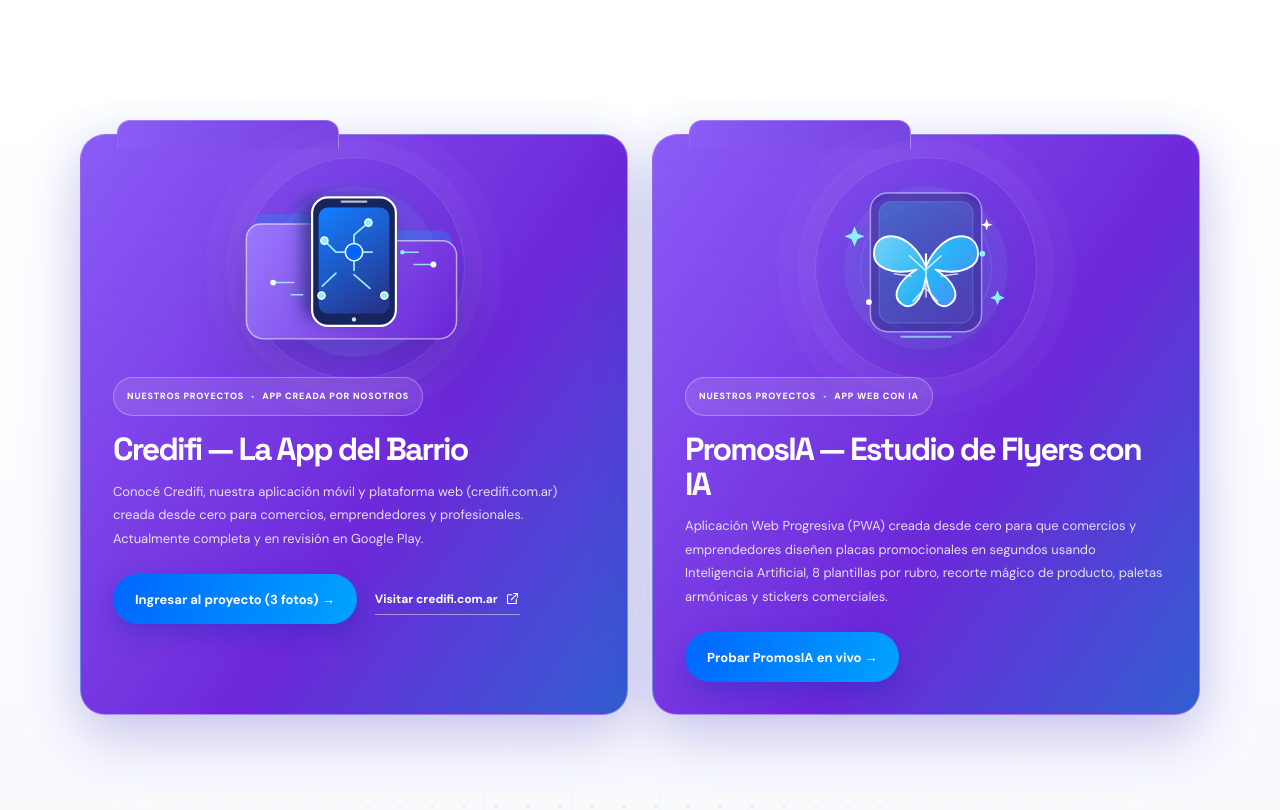
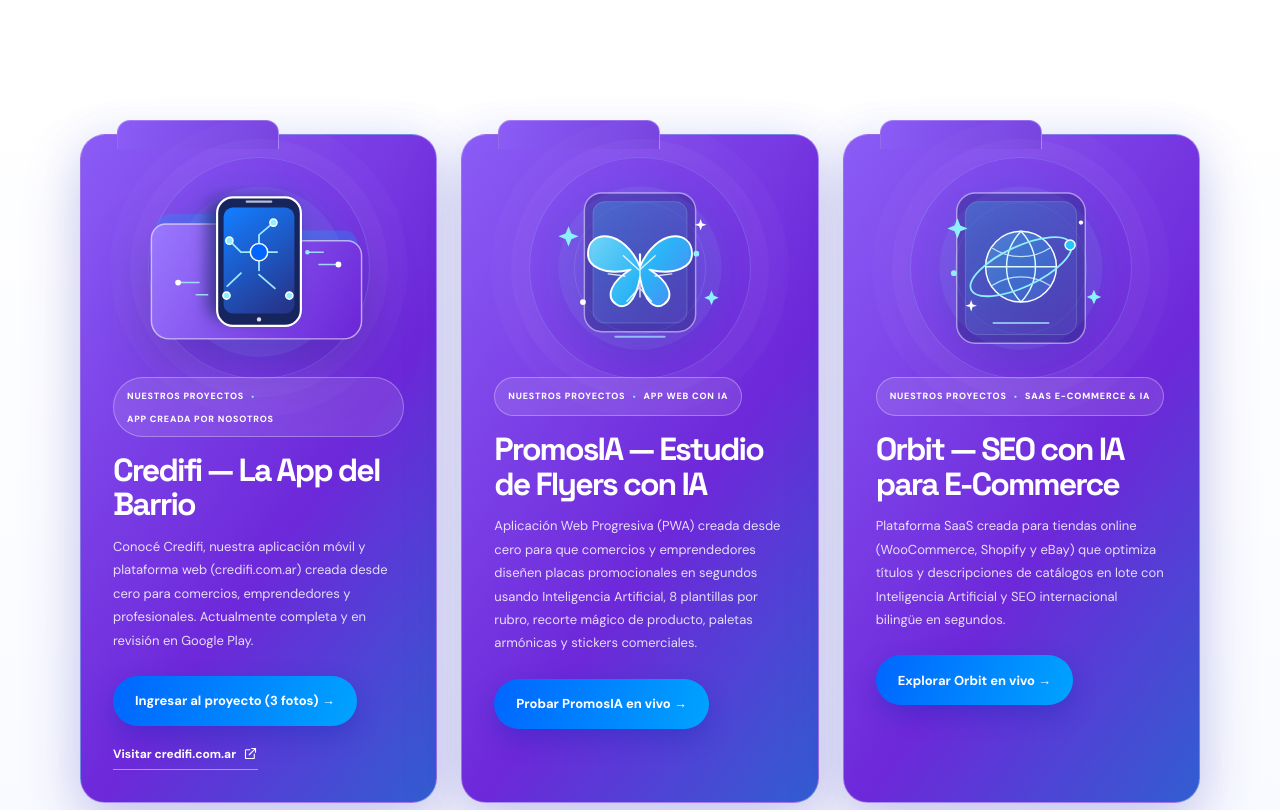
Before and after one commit to ivanabelen48/codigo-creativo-studio-web, a plain HTML site: page index.html in a window 1280 px wide. Shown: the part 1320-2130 px from the top of the page. Drawn offline with Linux system fonts and the light colour scheme.

Commit message:
Suma Orbit a la seccion Nuestros Proyectos
Co-authored-by: Copilot <223556219+Copilot@users.noreply.github.com>

```diff
--- a/index.html
+++ b/index.html
@@ -205,6 +205,47 @@
                 </svg>
               </div>
             </article>
+            <article class="featured-showcase featured-showcase-orbit reveal">
+              <div class="featured-copy">
+                <span class="featured-status">NUESTROS PROYECTOS <span aria-hidden="true">·</span> SAAS E-COMMERCE &amp; IA</span>
+                <h2>Orbit — SEO con IA para E-Commerce</h2>
+                <p>Plataforma SaaS creada para tiendas online (WooCommerce, Shopify y eBay) que optimiza títulos y descripciones de catálogos en lote con Inteligencia Artificial y SEO internacional bilingüe en segundos.</p>
+                <div class="featured-actions">
+                  <a class="button button-promosia" href="https://orbita-seo-app.vercel.app/" target="_blank" rel="noopener">
+                    Explorar Orbit en vivo →
+                  </a>
+                </div>
+              </div>
+              <div class="featured-visual" aria-hidden="true">
+                <svg class="featured-orbit-art" viewBox="0 0 360 280" fill="none">
+                  <defs>
+                    <linearGradient id="orbit-globe" x1="107" y1="66" x2="252" y2="213" gradientUnits="userSpaceOnUse">
+                      <stop stop-color="#8CF0FF"/>
+                      <stop offset=".52" stop-color="#25C5FF"/>
+                      <stop offset="1" stop-color="#6578FF"/>
+                    </linearGradient>
+                    <linearGradient id="orbit-card" x1="93" y1="40" x2="271" y2="235" gradientUnits="userSpaceOnUse">
+                      <stop stop-color="#29D7FF" stop-opacity=".25"/>
+                      <stop offset="1" stop-color="#8970FF" stop-opacity=".1"/>
+                    </linearGradient>
+                  </defs>
+                  <circle cx="180" cy="140" r="113" fill="#B2F6FF" fill-opacity=".07"/>
+                  <circle cx="180" cy="140" r="91" stroke="#B6E9FF" stroke-opacity=".18"/>
+                  <rect x="91" y="36" width="178" height="208" rx="26" fill="#101D63" fill-opacity=".34" stroke="white" stroke-opacity=".48" stroke-width="2"/>
+                  <rect x="103" y="48" width="154" height="184" rx="18" fill="url(#orbit-card)" stroke="#B7F6FF" stroke-opacity=".28"/>
+                  <circle cx="180" cy="138" r="49" fill="url(#orbit-globe)" fill-opacity=".25" stroke="white" stroke-width="2"/>
+                  <path d="M131 138h98M180 89c13 14 20 31 20 49s-7 35-20 49c-13-14-20-31-20-49s7-35 20-49Z" stroke="#DDFBFF" stroke-width="2"/>
+                  <path d="M140 112c12 8 26 12 40 12s28-4 40-12m-80 52c12-8 26-12 40-12s28 4 40 12" stroke="#DDFBFF" stroke-opacity=".8" stroke-width="1.7"/>
+                  <ellipse cx="180" cy="138" rx="76" ry="28" transform="rotate(-25 180 138)" stroke="#8CF0FF" stroke-width="2.5"/>
+                  <circle cx="248" cy="108" r="7" fill="#25C5FF" stroke="white" stroke-width="2"/>
+                  <path d="m92 71 4 10 10 4-10 4-4 10-4-10-10-4 10-4 4-10Zm189 99 3 7 7 3-7 3-3 7-3-7-7-3 7-3 3-7Z" fill="#8CF0FF"/>
+                  <path d="m111 184 2 6 6 2-6 2-2 6-2-6-6-2 6-2 2-6Z" fill="white"/>
+                  <circle cx="263" cy="77" r="3" fill="white"/>
+                  <circle cx="87" cy="147" r="4" fill="#8CF0FF"/>
+                  <path d="M142 216h76" stroke="#A8F0FF" stroke-opacity=".68" stroke-width="3" stroke-linecap="round"/>
+                </svg>
+              </div>
+            </article>
           </div>
         </div>
       </section>
--- a/styles.css
+++ b/styles.css
@@ -113,7 +113,7 @@ img, svg { display: block; }
 .service-card:hover .service-arrow { transform: translate(2px, -2px); color: var(--blue); }
 
 .featured-product { padding: 76px 0; background: linear-gradient(180deg, #fff, #f8faff); }
-.featured-products-grid { display: grid; grid-template-columns: repeat(2, minmax(0, 1fr)); align-items: stretch; gap: 24px; margin-top: 15px; }
+.featured-products-grid { display: grid; grid-template-columns: repeat(3, minmax(0, 1fr)); align-items: stretch; gap: 24px; margin-top: 15px; }
 .featured-showcase { position: relative; isolation: isolate; display: grid; grid-template-columns: 1fr; align-content: start; gap: 0; margin: 0; padding: clamp(22px, 2.5vw, 32px); border: 1px solid rgb(255 255 255 / 30%); border-radius: 25px; background: linear-gradient(125deg, #8b5cf6 0%, #6d28d9 59%, #315ed1 100%); box-shadow: 0 24px 58px rgb(76 49 174 / 23%), 0 0 42px rgb(0 102 255 / 9%); color: #fff; }
 .featured-showcase::before { position: absolute; z-index: -1; top: -15px; left: 36px; width: min(220px, 45%); height: 28px; border: 1px solid rgb(255 255 255 / 23%); border-bottom: 0; border-radius: 13px 13px 0 0; background: linear-gradient(100deg, #8b5cf6, #7540df); content: ""; }
 .featured-copy { position: relative; z-index: 1; }
@@ -131,7 +131,7 @@ img, svg { display: block; }
 .featured-product-link:hover, .featured-product-link:focus-visible { border-color: #8cf0ff; color: #8cf0ff; }
 .featured-visual { position: relative; order: -1; min-height: 190px; display: grid; place-items: center; margin-bottom: 8px; }
 .featured-visual::before { position: absolute; width: min(80%, 220px); aspect-ratio: 1; border: 1px solid rgb(167 224 255 / 20%); border-radius: 50%; background: radial-gradient(circle, rgb(0 163 255 / 18%), transparent 68%); box-shadow: 0 0 0 18px rgb(255 255 255 / 3%), 0 0 0 38px rgb(255 255 255 / 2%); content: ""; }
-.featured-folder-art, .featured-promosia-art { position: relative; width: min(100%, 260px); height: auto; overflow: visible; filter: drop-shadow(0 22px 28px rgb(20 21 91 / 28%)); }
+.featured-folder-art, .featured-promosia-art, .featured-orbit-art { position: relative; width: min(100%, 260px); height: auto; overflow: visible; filter: drop-shadow(0 22px 28px rgb(20 21 91 / 28%)); }
 
 .portfolio { position: relative; overflow: hidden; background: var(--surface); }
 .portfolio-circuit { position: absolute; inset: 0; opacity: .34; background-image: radial-gradient(circle, #97b6ff 1px, transparent 1.5px), linear-gradient(90deg, transparent 49%, #dce7fa 50%, transparent 51%); background-size: 32px 32px, 88px 88px; mask-image: linear-gradient(90deg, transparent, #000 48%, transparent); pointer-events: none; }
@@ -253,7 +253,8 @@ img, svg { display: block; }
   .featured-products-grid { gap: 16px; }
   .featured-showcase { padding: 22px; }
   .featured-visual { min-height: 170px; }
-  .featured-folder-art, .featured-promosia-art { max-width: 225px; }
+  .featured-folder-art, .featured-promosia-art, .featured-orbit-art { max-width: 225px; }
+  .featured-products-grid { grid-template-columns: repeat(2, minmax(0, 1fr)); }
 }
 @media (max-width: 700px) {
   html { scroll-padding-top: 72px; }
@@ -299,7 +300,7 @@ img, svg { display: block; }
   .featured-products-grid { grid-template-columns: 1fr; gap: 18px; }
   .featured-showcase { gap: 0; padding: 20px; border-radius: 20px; }
   .featured-visual { min-height: 190px; }
-  .featured-folder-art, .featured-promosia-art { max-width: 245px; }
+  .featured-folder-art, .featured-promosia-art, .featured-orbit-art { max-width: 245px; }
   .featured-status { font-size: 8px; letter-spacing: .07em; }
   .featured-copy h2 { margin-top: 15px; font-size: clamp(25px, 8vw, 32px); }
   .featured-copy > p { font-size: 12px; }
```
